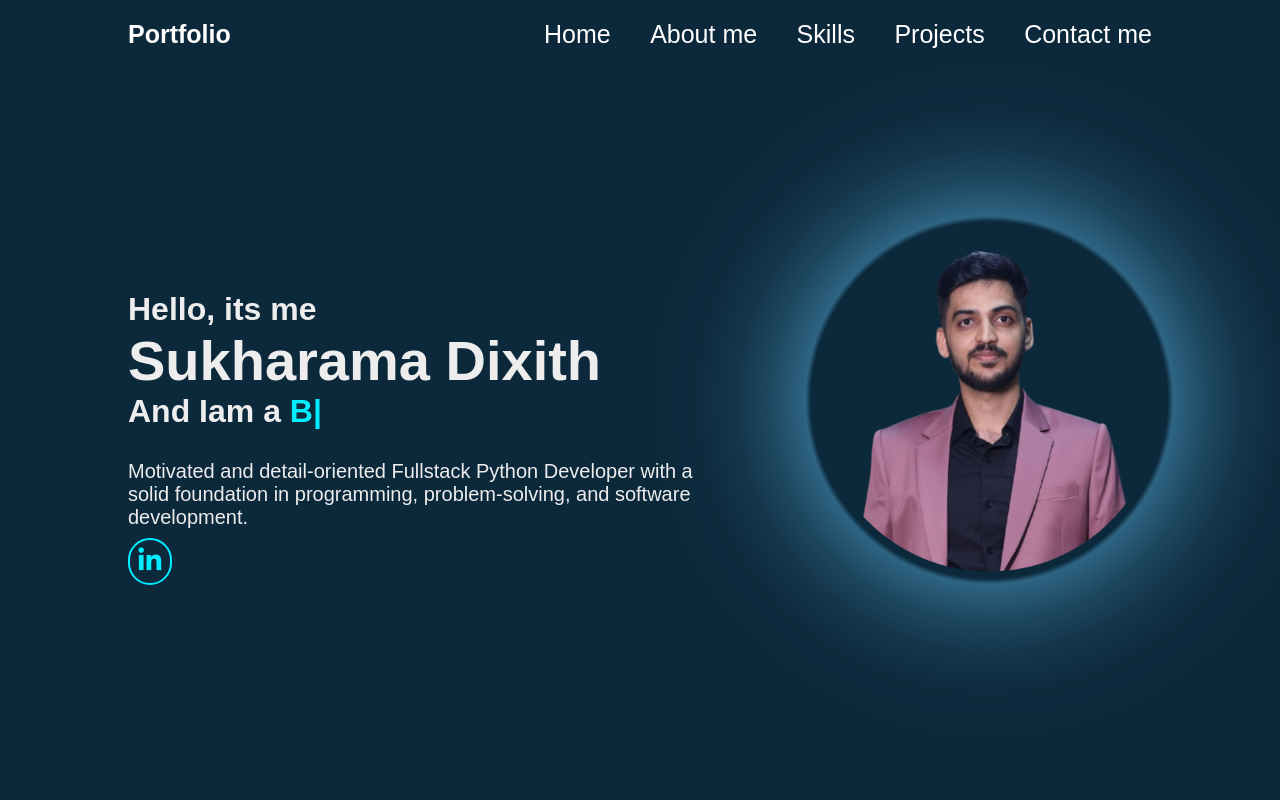
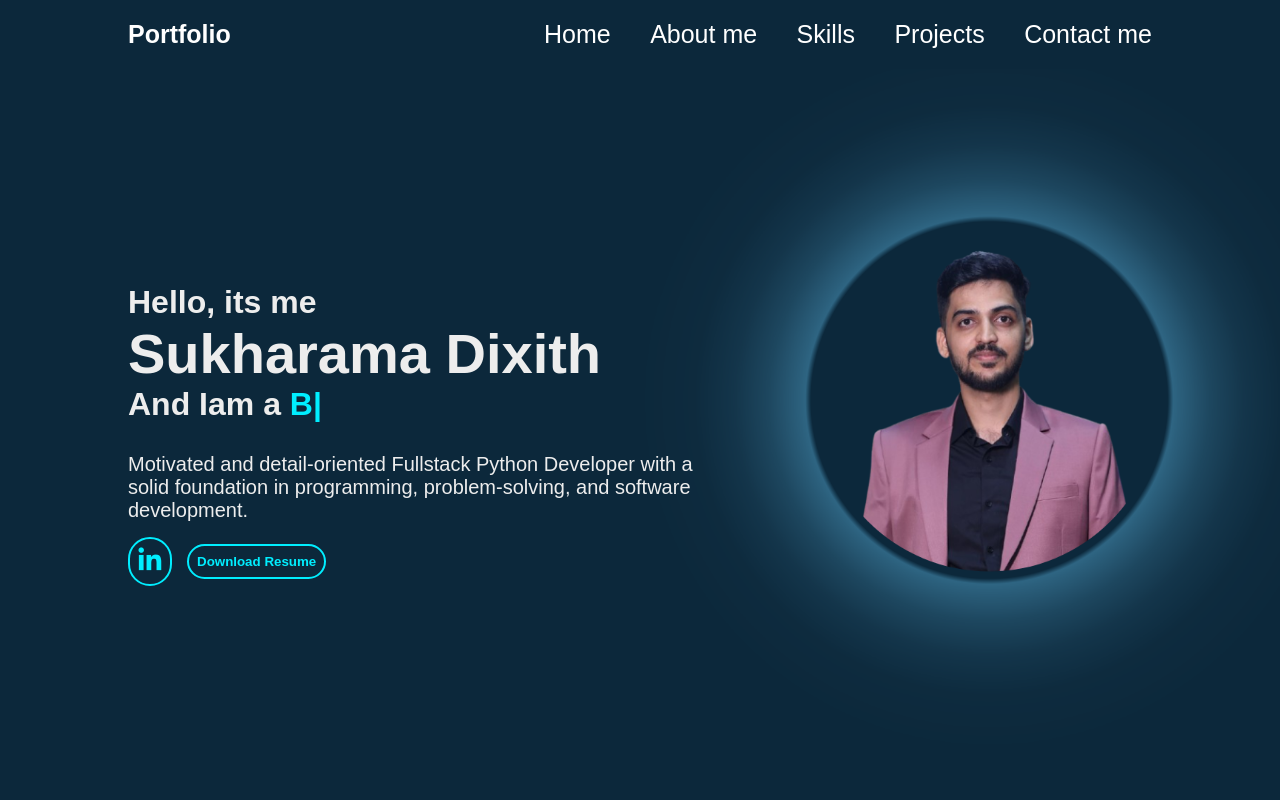
Before and after one commit to SukharamD/portfolio, a plain HTML site: page index.html in a window 1280 px wide. Shown: the top 800 px of the page. Drawn offline with nearby package versions, Linux system fonts and the light colour scheme.

Commit message:
Added new features to the portfolio

```diff
--- a/index.html
+++ b/index.html
@@ -28,7 +28,8 @@
             <h3>And Iam a <span class="text"></span></h3>
             <p>Motivated and detail-oriented Fullstack Python Developer with a solid foundation in programming, problem-solving, and software development.</p>
             <div class="home-sci">
-                <a href="https://www.linkedin.com/in/sukharama-dixith-a7b41133a"><i class='bx bxl-linkedin'></i></a>
+                <a href="https://www.linkedin.com/in/sukharama-dixith-a7b41133a" id="linked"><i class='bx bxl-linkedin'></i></a>
+                <a href="/portfolio/resource/Resume 1.docx" ><button id="resume">Download Resume</button></a>
             </div>
         </div>
         <span class="home-imgHover"></span>
--- a/stylesheet.css
+++ b/stylesheet.css
@@ -101,21 +101,38 @@ body{
 }
 
 .home-sci{
+    display: flex;
     padding: 15px 0px 0px 0px;
+    align-items: center;
 }
 
-.home-sci a{
+#resume{
+    border: 2px solid #0ef;
+    border-radius: 25px;
+    color: #0ef;
+    padding: 8px;
+    background-color:#0c283b;
+    font-weight: 600;
+}
+
+.home-sci #linked{
     border: 2px solid #0ef;
     border-radius: 25px;
     color: #0ef;
     font-size: 30px;
     padding: 5px;
     font-weight: 600;
+    margin: 0px 15px 0px 0px;
     animation:slideLeft 1s ease forwards;
     animation-delay: calc(.2s*var);
 }
 
-.home-sci a:hover{
+.home-sci #linked:hover{
+    background: #0ef;
+    color: #081b29;
+    box-shadow: 0px 0px 20px #0ef;
+}
+.home-sci #resume:hover{
     background: #0ef;
     color: #081b29;
     box-shadow: 0px 0px 20px #0ef;
```
Also changed, not shown: 1 other file.
